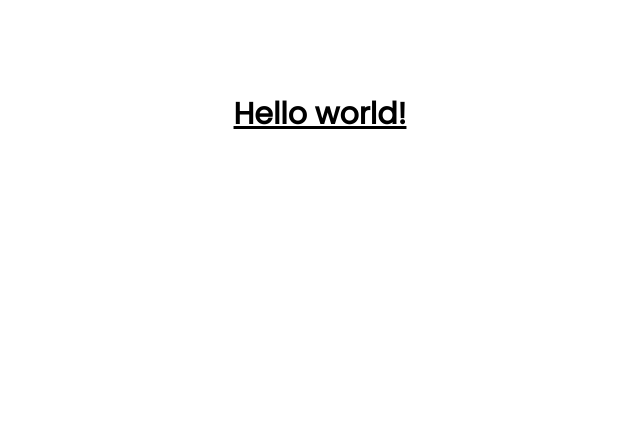
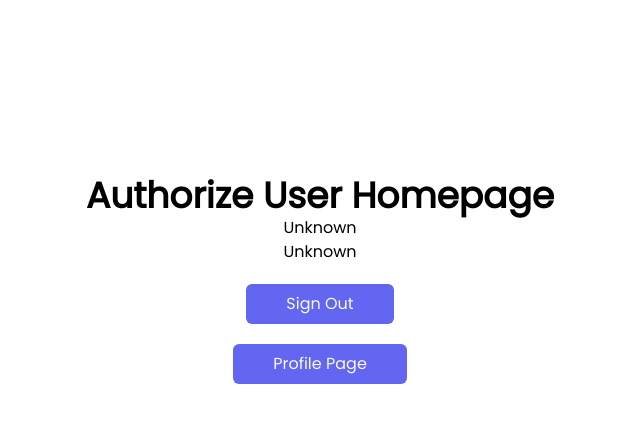
Before and after one commit to auychat/next-auth, a Next.js app: page / in a window 1280 px wide. Shown: the top 422 px of the page, without its empty margins (320-960 px from the left). Built offline with nearby package versions, Linux system fonts and the light colour scheme.

Commit message:
Prepare Next Auth
Modify code in homepage condition render

```diff
--- a/src/pages/index.js
+++ b/src/pages/index.js
@@ -1,19 +1,66 @@
+import { useState } from "react";
 import Head from "next/head";
-import Image from "next/image";
 import { Inter } from "next/font/google";
 import styles from "@/styles/Home.module.css";
+import Link from "next/link";
 
 const inter = Inter({ subsets: ["latin"] });
 
 export default function Home() {
+  const [session, setSession] = useState(true);
+
   return (
     <>
       <Head>
         <title>Homepage | Next Auth</title>
       </Head>
-      <main className={styles.main}>
-        <h1 className="text-3xl font-bold underline">Hello world!</h1>
-      </main>
+      <main className={styles.main}>{session ? User() : Guest()}</main>
     </>
   );
 }
+
+// Guest
+function Guest() {
+  return (
+    <main className="container mx-auto text-center py-20">
+      <h3 className="text-4xl font-bold">Guest Homepage</h3>
+      <div className="flex justify-center">
+        <Link
+          href={"/login"}
+          className="mt-5 px-10 py-2 rounded-md bg-indigo-500 text-gray-50"
+        >
+          Sign In
+        </Link>
+      </div>
+    </main>
+  );
+}
+
+// Authorize User
+function User() {
+  return (
+    <main className="container mx-auto text-center py-20">
+      <h3 className="text-4xl font-bold">Authorize User Homepage</h3>
+
+      <div className="details">
+        <h5>Unknown</h5>
+        <h5>Unknown</h5>
+      </div>
+
+      <div className="flex justify-center">
+        <button className="mt-5 px-10 py-2 rounded-md bg-indigo-500 text-gray-50">
+          Sign Out
+        </button>
+      </div>
+
+      <div className="flex justify-center">
+        <Link
+          href={"/profile"}
+          className="mt-5 px-10 py-2 rounded-md bg-indigo-500 text-gray-50"
+        >
+          Profile Page
+        </Link>
+      </div>
+    </main>
+  );
+}
```
